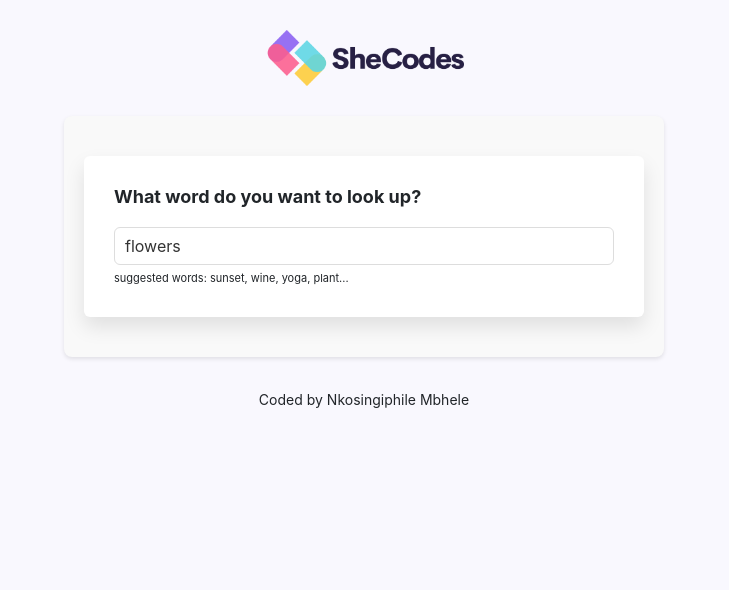
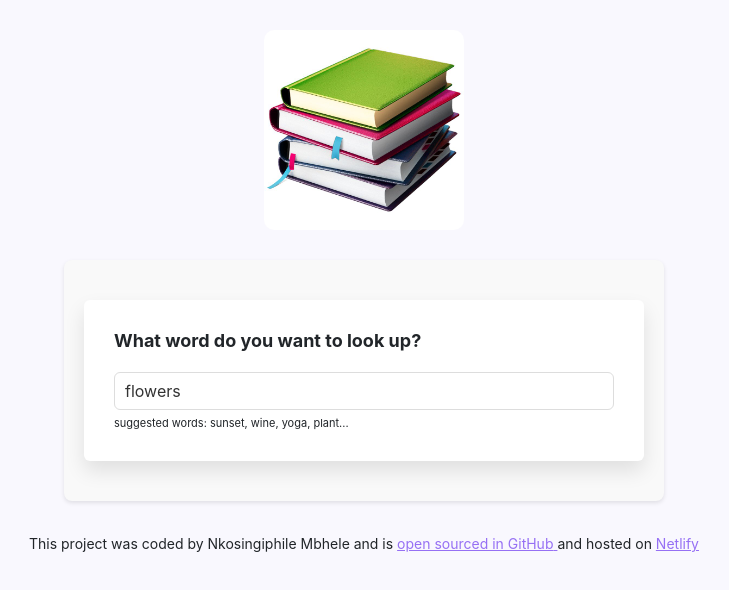
Before and after one commit to Phile105/dictionary-project, a React (Create React App) app: page / in a window 1280 px wide. Shown: the top 590 px of the page, without its empty margins (276-1005 px from the left). Built offline with nearby package versions, Linux system fonts and the light colour scheme; no server answers.

Commit message:
Updated the logo and the footer link

```diff
--- a/src/App.css
+++ b/src/App.css
@@ -15,10 +15,12 @@ a {
   margin: 30px 0;
 }
 
-.App-logo {
+.App-books {
   max-width: 200px;
   display: block;
   margin: 0 auto;
+  border-radius: 10px;
+  background: #f9f8fe;
 }
 
 
--- a/src/App.js
+++ b/src/App.js
@@ -1,19 +1,26 @@
-import logo from './logo.png';
-import './App.css';
-import Dictionary from './Dictionary';
+import books from "./books.jpg";
+import "./App.css";
+import Dictionary from "./Dictionary";
 
 export default function App() {
   return (
     <div className="App">
       <div className="container">
         <header className="App-header">
-          <img src={logo} className="App-logo img-fluid" alt="logo" />
+          <img src={books} className="App-books img-fluid" alt="books" />
         </header>
         <main>
           <Dictionary defaultKeyword="flowers" />
         </main>
         <footer className="App-footer">
-          <small>Coded by Nkosingiphile Mbhele</small>
+          <small>
+            This project was coded by Nkosingiphile Mbhele and is{" "}
+            <a href="https://github.com/Phile105/dictionary-project">
+              open sourced in GitHub{" "}
+            </a>{" "}
+            and hosted on{" "}
+            <a href="https://dictionary-word-app.netlify.app/">Netlify</a>{" "}
+          </small>
         </footer>
       </div>
     </div>
```
Also changed, not shown: src/books.jpg (added).
